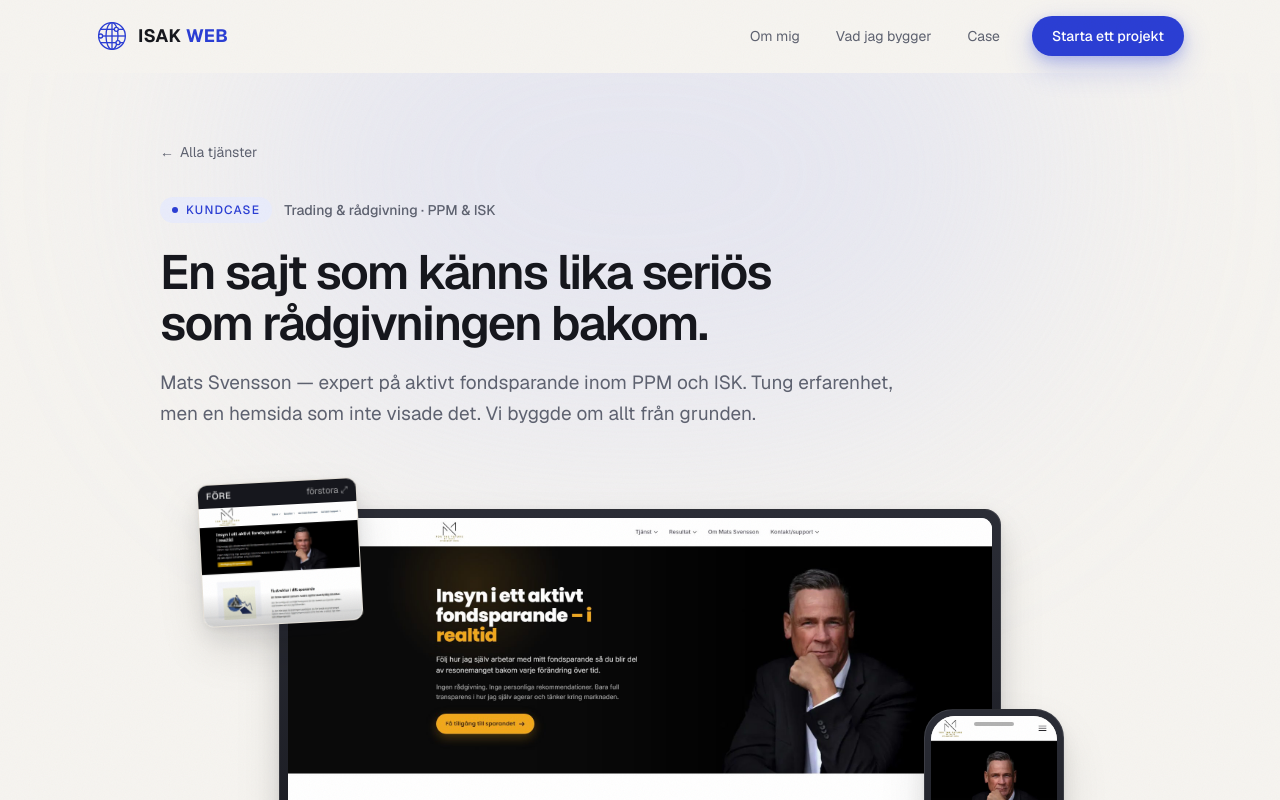
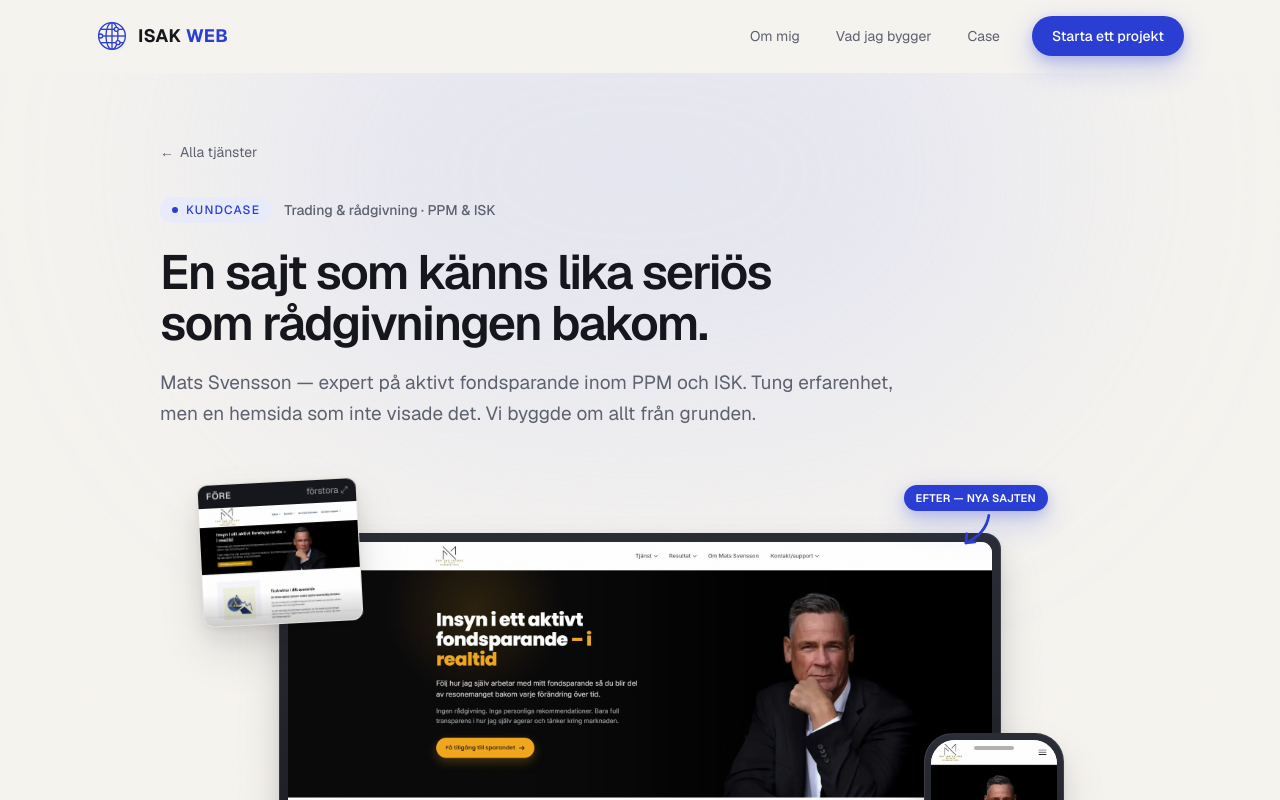
Before and after one commit to isakf999-bot/Isak.Frilans.Website, a Next.js app: page /case in a window 1280 px wide. Shown: the top 800 px of the page. Built offline with nearby package versions, Linux system fonts and the light colour scheme.

Commit message:
Case: EFTER-etikett med pil mot laptopen sa nya sajten ar tydlig

```diff
--- a/components/Case/DeviceShowcase.tsx
+++ b/components/Case/DeviceShowcase.tsx
@@ -17,7 +17,36 @@ export function DeviceShowcase({ study }: { study: CaseStudy }) {
 
   return (
     <div>
-      <div className="relative mx-auto max-w-4xl px-2 pt-10 sm:pt-6">
+      <div className="relative mx-auto max-w-4xl px-2 pt-14 sm:pt-12">
+        {/* "EFTER"-etikett med pil ner mot laptopskärmen — gör direkt tydligt
+            att laptopen/mobilen är den nya sajten (speglar FÖRE-etiketten). */}
+        <div className="pointer-events-none absolute top-0 right-3 z-20 flex flex-col items-center sm:right-10">
+          <span className="rounded-pill bg-brand px-3 py-1 text-[10px] font-semibold tracking-wide text-white uppercase shadow-brand sm:text-[11px]">
+            Efter
+            <span className="hidden sm:inline"> — nya sajten</span>
+          </span>
+          <svg
+            viewBox="0 0 48 48"
+            fill="none"
+            aria-hidden="true"
+            className="-mt-0.5 h-9 w-9 text-brand sm:h-11 sm:w-11"
+          >
+            <path
+              d="M38 7C36 20 28 30 13 37"
+              stroke="currentColor"
+              strokeWidth="3"
+              strokeLinecap="round"
+            />
+            <path
+              d="M13 37l10-1M13 37l1-10"
+              stroke="currentColor"
+              strokeWidth="3"
+              strokeLinecap="round"
+              strokeLinejoin="round"
+            />
+          </svg>
+        </div>
+
         {/* Laptop — scrollbar */}
         <div className="mx-auto w-[86%] sm:w-[82%]">
           <Laptop>
```
